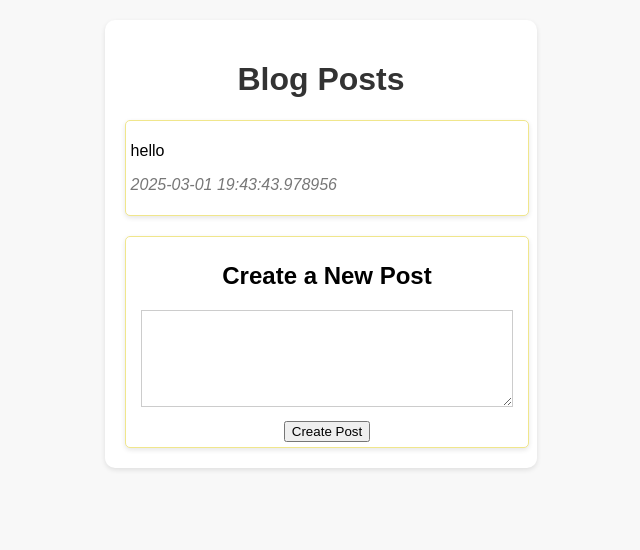
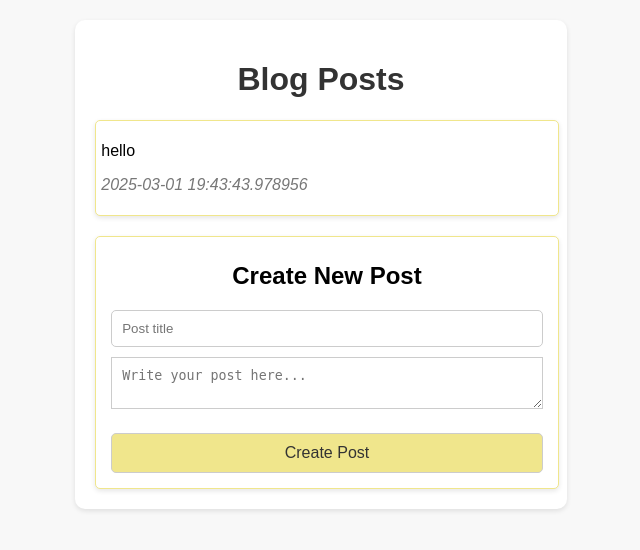
Before and after one commit to rachann7/wichacks-2025, a Flask app: page /blog in a window 1280 px wide. Shown: the part 46-596 px from the top of the page, without its empty margins (319-959 px from the left). Run offline with Flask 3, Linux system fonts and the light colour scheme; data comes from the database, SQL or seed files in the repository.

Commit message:
adding visual to the blog poo

```diff
--- a/Static/style.css
+++ b/Static/style.css
@@ -109,3 +109,31 @@ h1 {
 .post-actions {
   margin-top: 10px;
 }
+
+/* Button styling */
+.button, button, input[type="submit"] {
+  background-color: #f0e68c;
+  border: none;
+  padding: 10px 20px;
+  border-radius: 5px;
+  cursor: pointer;
+  margin: 10px 0;
+  font-size: 16px;
+  color: #333;
+}
+
+.button:hover, button:hover, input[type="submit"]:hover {
+  background-color: #e6dc7c;
+  transition: background-color 0.2s ease;
+}
+
+/* Form input styling */
+.new-post-form input[type="text"],
+.new-post-form input[type="submit"] {
+  width: calc(100% - 20px);
+  padding: 10px;
+  margin-bottom: 10px;
+  border: 1px solid #ccc;
+  border-radius: 5px;
+  box-sizing: border-box;
+}
--- a/templates/blog_posts.html
+++ b/templates/blog_posts.html
@@ -19,11 +19,11 @@
     </div>
 
     <div class="new-post-form">
-        <h2>Create a New Post</h2>
+        <h2>Create New Post</h2>
         <form method="POST">
-            <textarea name="content" rows="5" cols="50" required></textarea><br>
-            <input type="submit" value="Create Post">
+            <input type="text" name="title" placeholder="Post title" required>
+            <textarea name="content" placeholder="Write your post here..." required></textarea>
+            <input type="submit" value="Create Post" class="submit-button">
         </form>
     </div>
-</div>
-{% endblock %}
+    {% endblock %}
```
